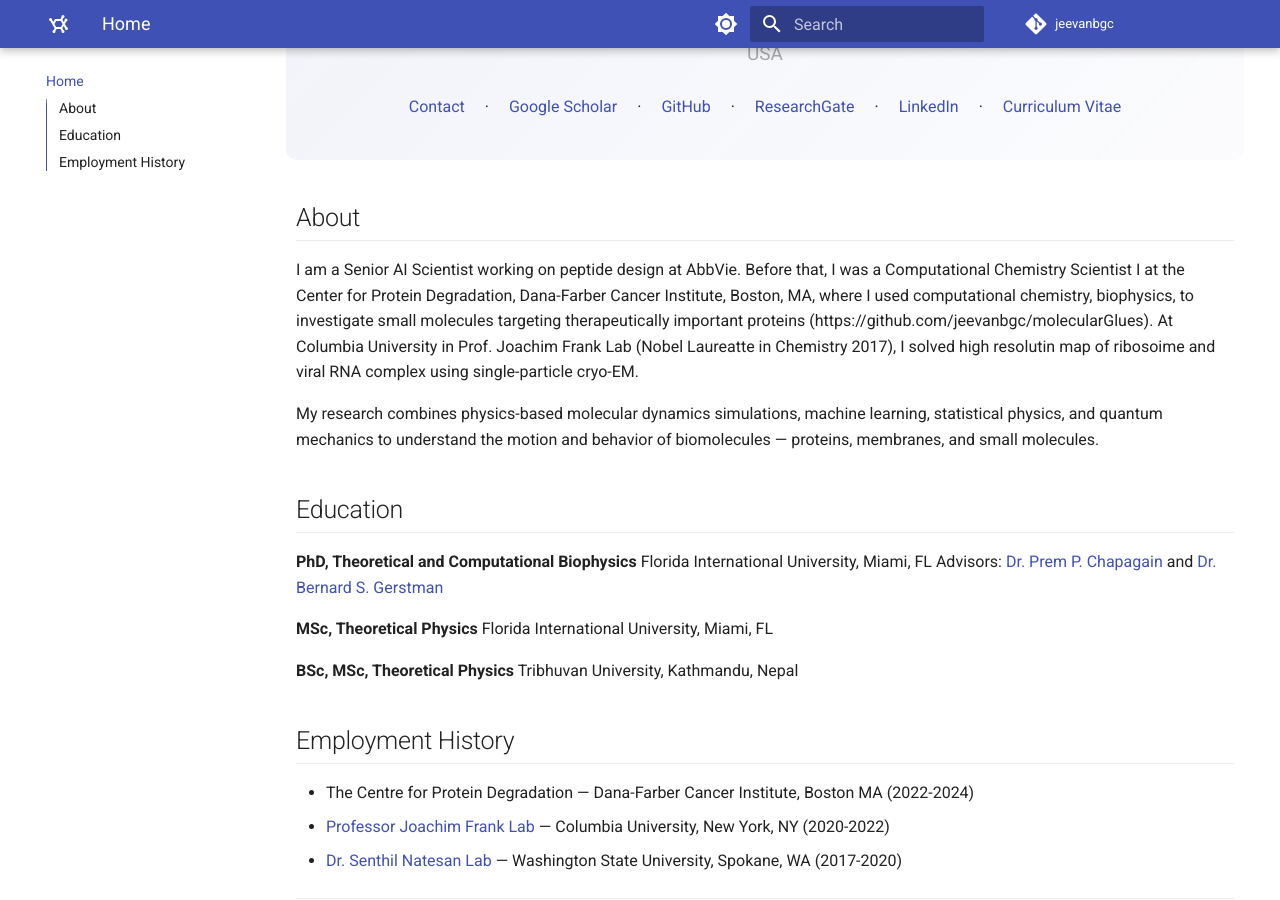
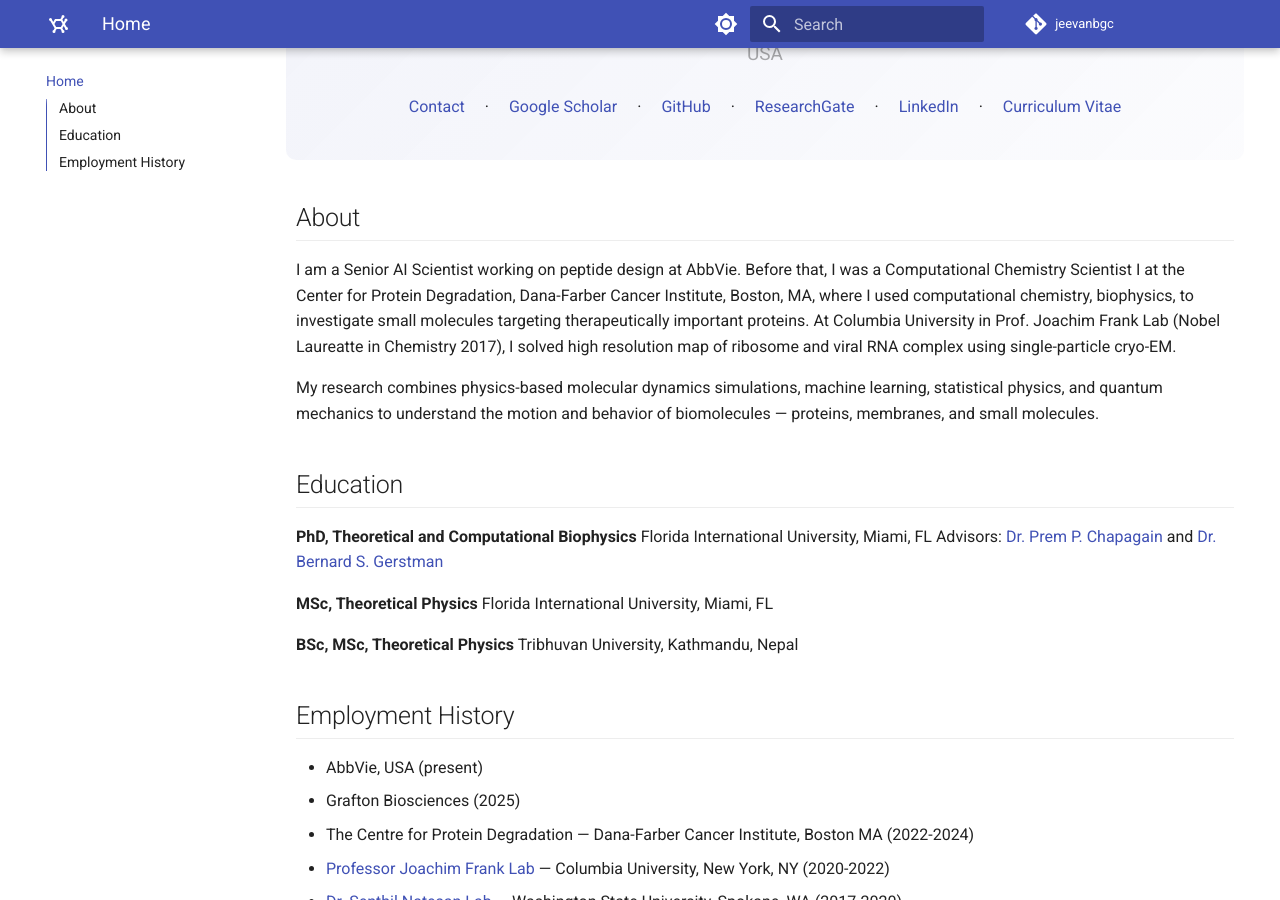
Before and after one commit to jeevanbgc/jeevanbgc.github.io, an MkDocs documentation site: the page built from docs/index.md, in a window 1280 px wide and 900 px high, scrolled down 503 px. Built offline with MkDocs 1.6.1 and Material for MkDocs 9.7.7, drawn with Linux system fonts in a browser that asks for light colours.

```diff
--- a/docs/index.md
+++ b/docs/index.md
@@ -22,7 +22,7 @@
 
 ## About
 
-I am a Senior AI Scientist working on peptide design at AbbVie. Before that, I was a Computational Chemistry Scientist I at the Center for Protein Degradation, Dana-Farber Cancer Institute, Boston, MA, where I used computational chemistry, biophysics, to investigate small molecules targeting therapeutically important proteins (https://github.com/jeevanbgc/molecularGlues). At Columbia University in Prof. Joachim Frank Lab (Nobel Laureatte in Chemistry 2017), I solved high resolutin map of ribosoime and viral RNA complex using single-particle cryo-EM.
+I am a Senior AI Scientist working on peptide design at AbbVie. Before that, I was a Computational Chemistry Scientist I at the Center for Protein Degradation, Dana-Farber Cancer Institute, Boston, MA, where I used computational chemistry, biophysics, to investigate small molecules targeting therapeutically important proteins. At Columbia University in Prof. Joachim Frank Lab (Nobel Laureatte in Chemistry 2017), I solved high resolution map of ribosome and viral RNA complex using single-particle cryo-EM.
 
 My research combines physics-based molecular dynamics simulations, machine learning, statistical physics, and quantum mechanics to understand the motion and behavior of biomolecules — proteins, membranes, and small molecules.
 
@@ -41,6 +41,8 @@
 
 ## Employment History
 
+- AbbVie, USA (present)
+- Grafton Biosciences (2025)
 - The Centre for Protein Degradation — Dana-Farber Cancer Institute, Boston MA (2022-2024)
 - [Professor Joachim Frank Lab](https://joachimfranklab.org/the-team/) — Columbia University, New York, NY (2020-2022)
 - [Dr. Senthil Natesan Lab](https://labs.wsu.edu/modeling-and-simulation-lab/people/) — Washington State University, Spokane, WA (2017-2020)
--- a/mkdocs.yml
+++ b/mkdocs.yml
@@ -1,4 +1,4 @@
-site_name: Jeevan B. GC Personal Site
+site_name: Jeevan's Personal Site
 site_description: Personal site of Jeevan B. GC — Senior AI Scientist, Peptide Design
 site_author: Jeevan B. GC
 site_url: https://github.com/jeevanbgc/
```
